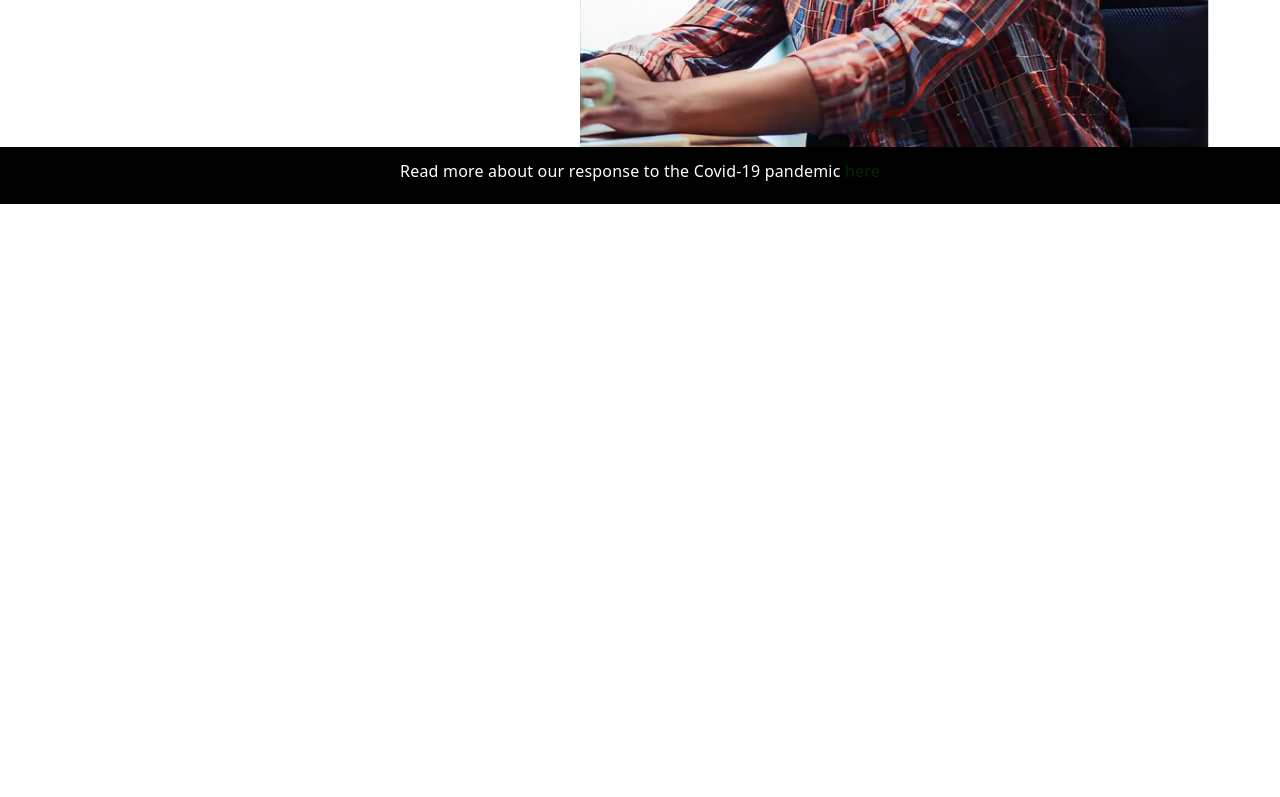
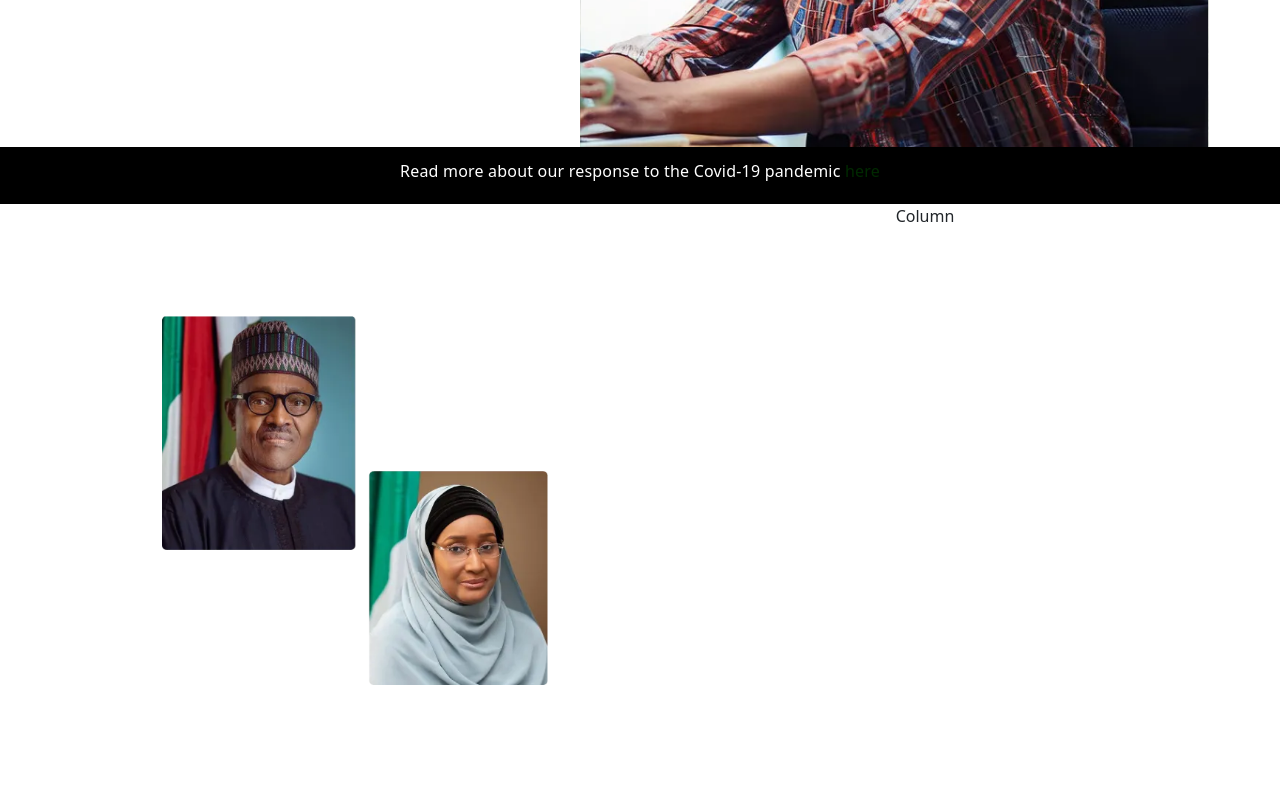
Before and after one commit to sundaygodwin007/nasims-project, a plain HTML site: page index.html in a window 1280 px wide. Shown: the part 625-1422 px from the top of the page. Before the commit the page ends 829 px from the top, so only its background shows below. Drawn offline with nearby package versions, Linux system fonts and the light colour scheme.

Commit message:
added an article element

```diff
--- a/index.html
+++ b/index.html
@@ -162,12 +162,48 @@
         </button>
       </div>
     </header>
+    <!-- END OF HEADER -->
+
+    <!-- BEGINNING OF SECTION -->
     <section>
       <h6>
         Read more about our response to the Covid-19 pandemic
         <a href="#">here</a>
       </h6>
     </section>
+    <!-- END OF SECTION -->
+
+    <article>
+      <div class="container text-center">
+        <div class="row">
+          <div class="col-12 col-lg-6">
+            <div class="image">
+              <img src="./images/pres.jpg" alt="" />
+            </div>
+            <div class="text col-12 col-lg-6">
+              <!-- <h3>
+                Welcome to the National Social Investment Management System
+                (NASIMS)
+              </h3>
+              <p>
+                The Federal Ministry of Humanitarian Affairs, Disaster
+                Management and Social Development was established on Wednesday
+                August 21st, 2019 by an Executive pronouncement by the President
+                and Commander in Chief of the Armed Forces of Nigeria, H.E.,
+                Muhammadu Buhari GCFR at the inauguration of Ministers for the
+                Federal Republic of Nigeria. Under My leadership as Minister,
+                the Ministry will position itself in light of the prevailing
+                Humanitarian situation in the country through its Vision,
+                Mission and Core values to promote Human dignity and Integration
+                of basic Humane benevolence and compassion in the treatment of
+                all Nigerians
+              </p> -->
+            </div>
+          </div>
+          <div class="col">Column</div>
+        </div>
+      </div>
+    </article>
 
     <script src="	https://cdn.jsdelivr.net/npm/bootstrap@5.3.0-alpha1/dist/js/bootstrap.bundle.min.js"></script>
   </body>
--- a/style.css
+++ b/style.css
@@ -88,6 +88,14 @@ section a {
   color: rgb(1, 41, 1);
 }
 
+article {
+  position: none;
+}
+
+article .image img {
+  width: 100%;
+  padding: 7rem 5rem;
+}
 @media (min-width: 992px) {
   /* gave the nav a padding left and right and also made the position initial
    so it doesnt take the default nav positioning  */
```
